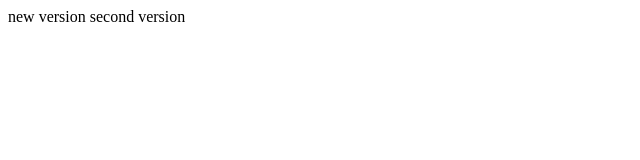
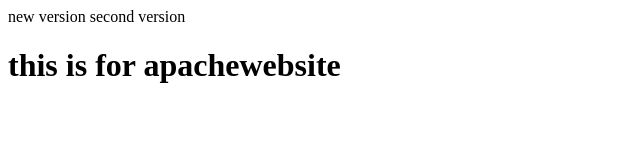
Before and after one commit to pasem21/automation-application, a plain HTML site: page index.html in a window 1280 px wide. Shown: the whole page, without its empty margins (0-640 px from the left). Drawn offline with Linux system fonts and the light colour scheme.

Commit message:
for apache commit

```diff
--- a/index.html
+++ b/index.html
@@ -1,2 +1,3 @@
 new version
 second version
+<h1>this is for apachewebsite</h1>
```
